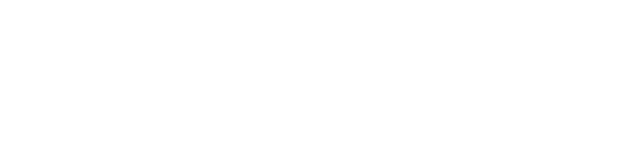
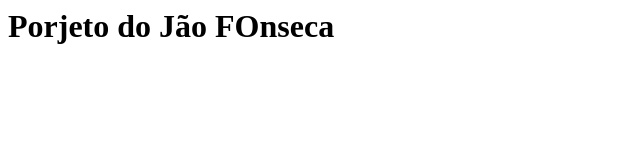
Before and after one commit to rmclino/curso-git, a plain HTML site: page index.html in a window 1280 px wide. Shown: the whole page, without its empty margins (0-640 px from the left). Drawn offline with Linux system fonts and the light colour scheme.

Commit message:
Titulo da Pagina

```diff
--- a/index.html
+++ b/index.html
@@ -2,5 +2,6 @@
     <head>
     </head>
     <body>
+            <h1>Porjeto do Jão FOnseca</h1>
     </body>
 </html>
```
